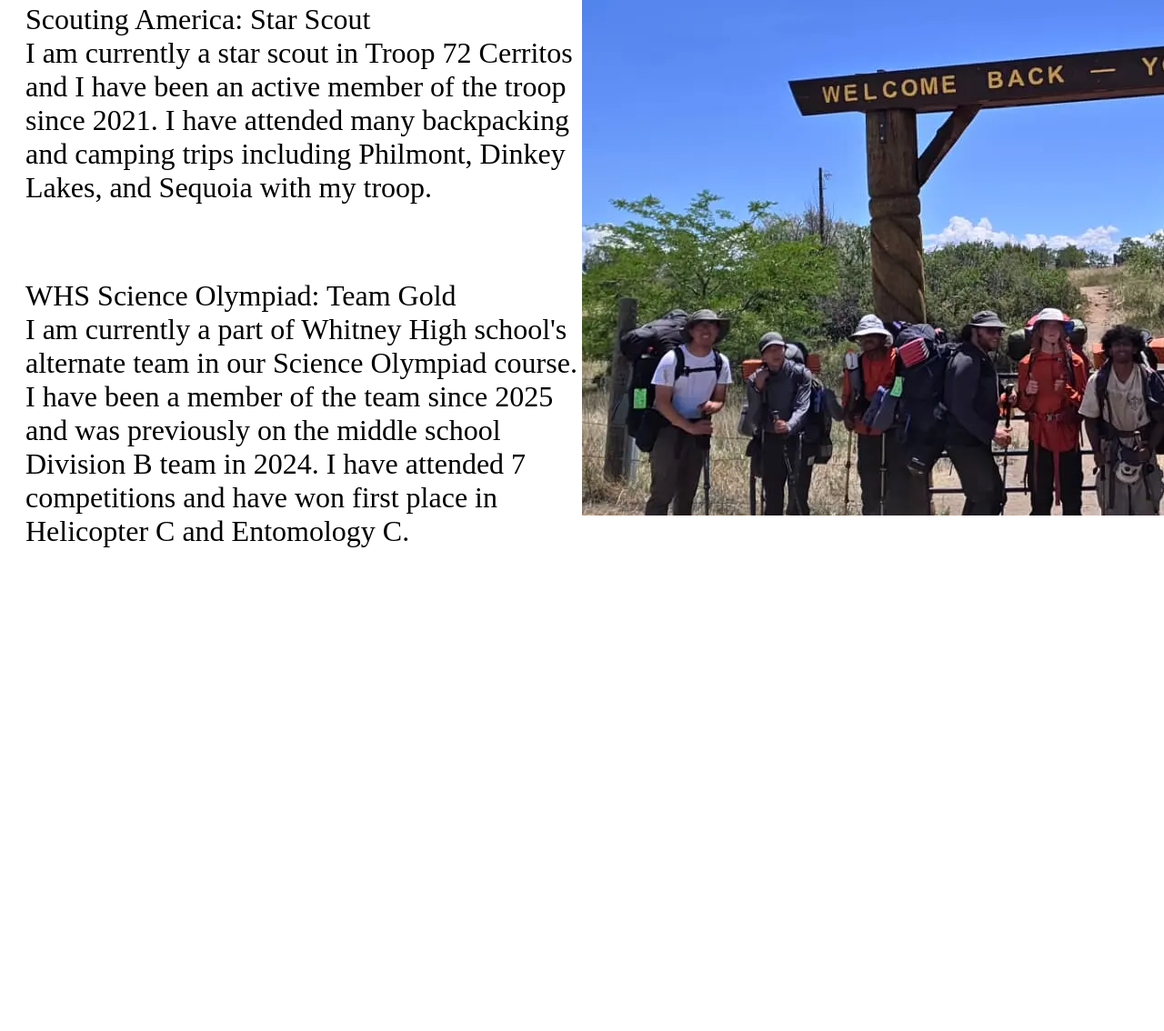
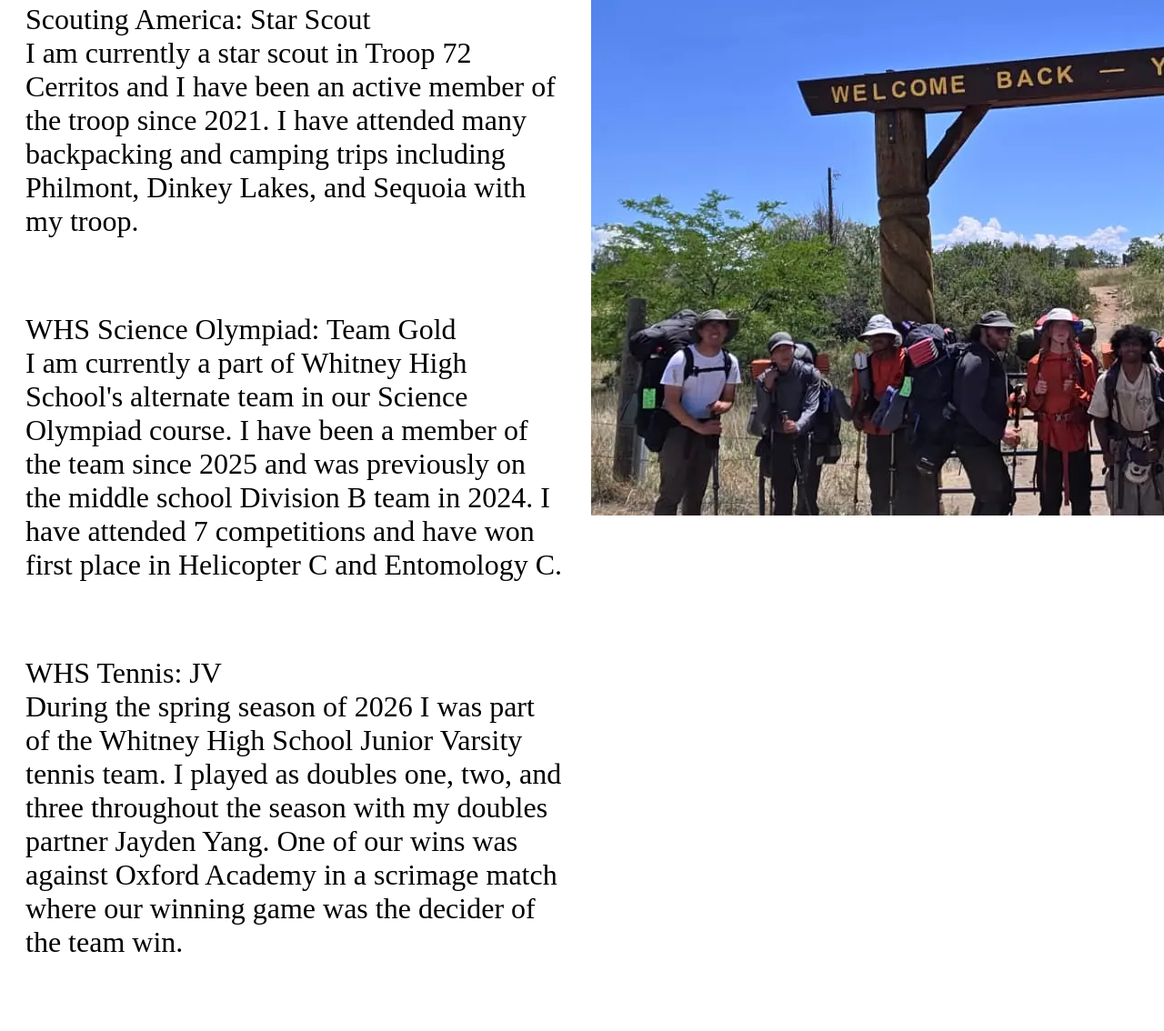
Before and after one commit to Shramlin/joshuawchung.github.io, a plain HTML site: page index.html in a window 1280 px wide. Shown: the part 374-1508 px from the top of the page at 91% size. Before the commit the page ends 1035 px from the top, so only its background shows below. Drawn offline with Linux system fonts and the light colour scheme.

Commit message:
Modify padding and enhance extracurricular section
Updated padding and added new extracurricular activities.

```diff
--- a/index.html
+++ b/index.html
@@ -15,7 +15,8 @@
             padding-left: 20px;}
             .image-content {
             flex: 1;
-            padding-right: 20px;
+            padding-right: 30px;
+            padding-left: 30px;
             padding-top: 20px;
             width: clamp(20rem, 20vw, 30rem);
             }
@@ -37,19 +38,18 @@
         <h3> Extracurriculars: </h3>
         <p> Scouting America: Star Scout <br> I am currently a star scout in Troop 72 Cerritos and I have been an active member of the troop since 2021. I have attended many backpacking and camping trips including Philmont, Dinkey Lakes, and Sequoia with my troop.</p>
         <br>
-        <p> WHS Science Olympiad: Team Gold <br> I am currently a part of Whitney High school's alternate team in our Science Olympiad course. I have been a member of the team since 2025 and was previously on the middle school Division B team in 2024. I have attended 7 competitions and have won first place in Helicopter C and Entomology C.</p>
+        <p> WHS Science Olympiad: Team Gold <br> I am currently a part of Whitney High School's alternate team in our Science Olympiad course. I have been a member of the team since 2025 and was previously on the middle school Division B team in 2024. I have attended 7 competitions and have won first place in Helicopter C and Entomology C.</p>
         <br>
+        <p> WHS Tennis: JV <br> During the spring season of 2026 I was part of the Whitney High School Junior Varsity tennis team. I played as doubles one, two, and three throughout the season with my doubles partner Jayden Yang. One of our wins was against Oxford Academy in a scrimage match where our winning game was the decider of the team win.</p>
+        <br>
+        <p> HESR Bighorn Staff: Summer 2026 <br> During the summer of 2026 I worked for three weeks as camp staff at Camp Bighorn in Lake Arrowhead. I worked as part of the Outdoor Skills team where I taught many merit badges such as Camping, Search and Rescue, Pioneering, and more. Throughout that time I also led and assisted in activities such as the Dutch Oven competition, Search and Rescue simulation, and Wilderness Survival overnighter.</p>
       </section>
       <aside class="image-content">
         <img src="Screenshot 2026-09-22 223454.png" alt="Description">
+
       </aside>
     </main>
   </body>
 
 
-
-
-
-
-
 </html>
```
